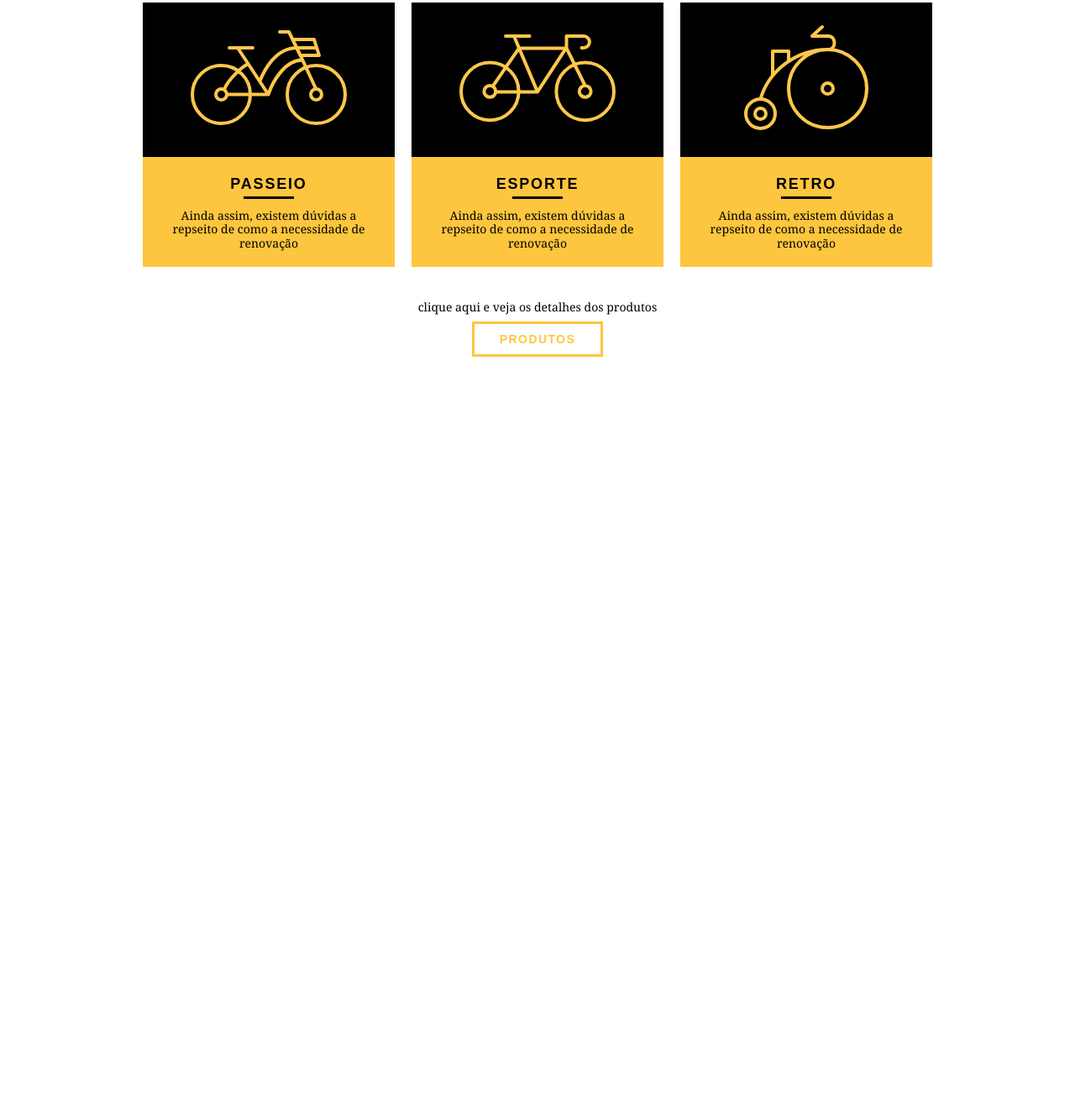
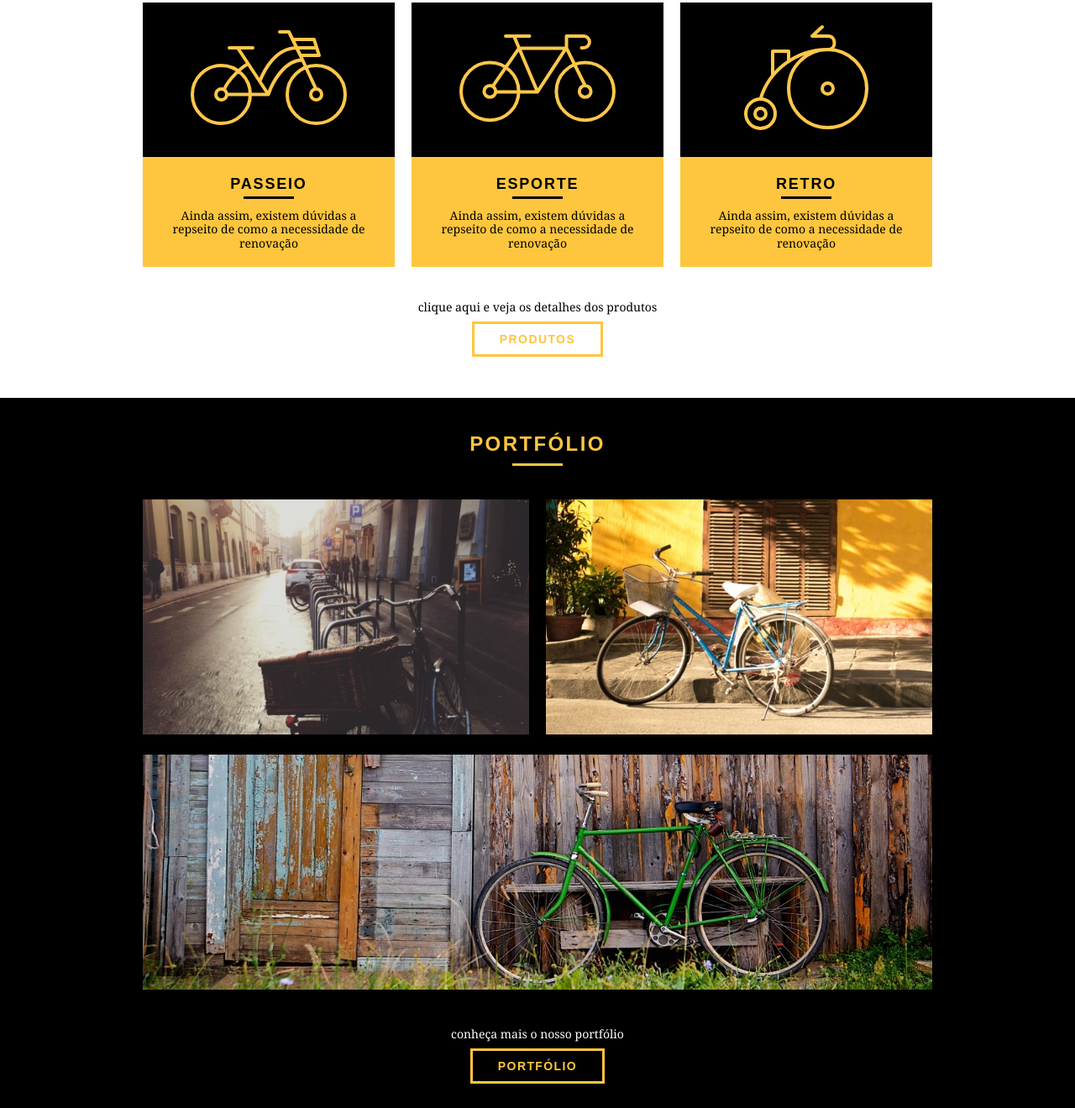
Before and after one commit to r47jose/web-bikcraft, a plain HTML site: page index.html in a window 1280 px wide. Shown: the part 614-1934 px from the top of the page at 84% size. Before the commit the page ends 1088 px from the top, so only its background shows below. Drawn offline with Linux system fonts and the light colour scheme.

Commit message:
portfolio home

```diff
--- a/css/style.css
+++ b/css/style.css
@@ -164,3 +164,21 @@ padding: 10px 20px 20px 20px;
 .call p {
   margin-bottom: 20px;
 }
+/* Portfólio */
+.portfolio {
+  width: 100%;
+  background-color: #000;
+  padding: 40px 0;
+}
+.portfolio .subtitulo {
+  color: #fec63e;
+}
+.portfolio .subtitulo::after{
+  background-color: #fec63e;
+ }
+.portfolio .call p{
+  color: #FFF;
+}
+.portfolio_lista li:last-child {
+  margin-top: 20px;
+}
--- a/index.html
+++ b/index.html
@@ -72,6 +72,23 @@
       <a href="produtos.html" class="btn btn-preto">Produtos</a>
     </div>
   </section>
+  <!-- Fecha Produtos -->
+
+  <section class="portfolio">
+    <div class="container">
+      <h2 class="subtitulo">Portfólio</h2>
+      <ul class="portfolio_lista">
+        <li class="grid-8"><img src="img/portfolio/retro.jpg" alt="Bicicleta Retro"></li>
+        <li class="grid-8"><img src="img/portfolio/passeio.jpg" alt="Bicicleta Passeio"></li>
+        <li class="grid-16"><img src="img/portfolio/esporte.jpg" alt="Bicicleta Esporte"></li>
+      </ul>
+      <div class="call">
+        <p>conheça mais o nosso portfólio</p>
+        <a href="portfolio.html" class="btn">Portfólio</a>
+      </div>
+    </div>
+  </section>
+
 
 </body>
 
```
